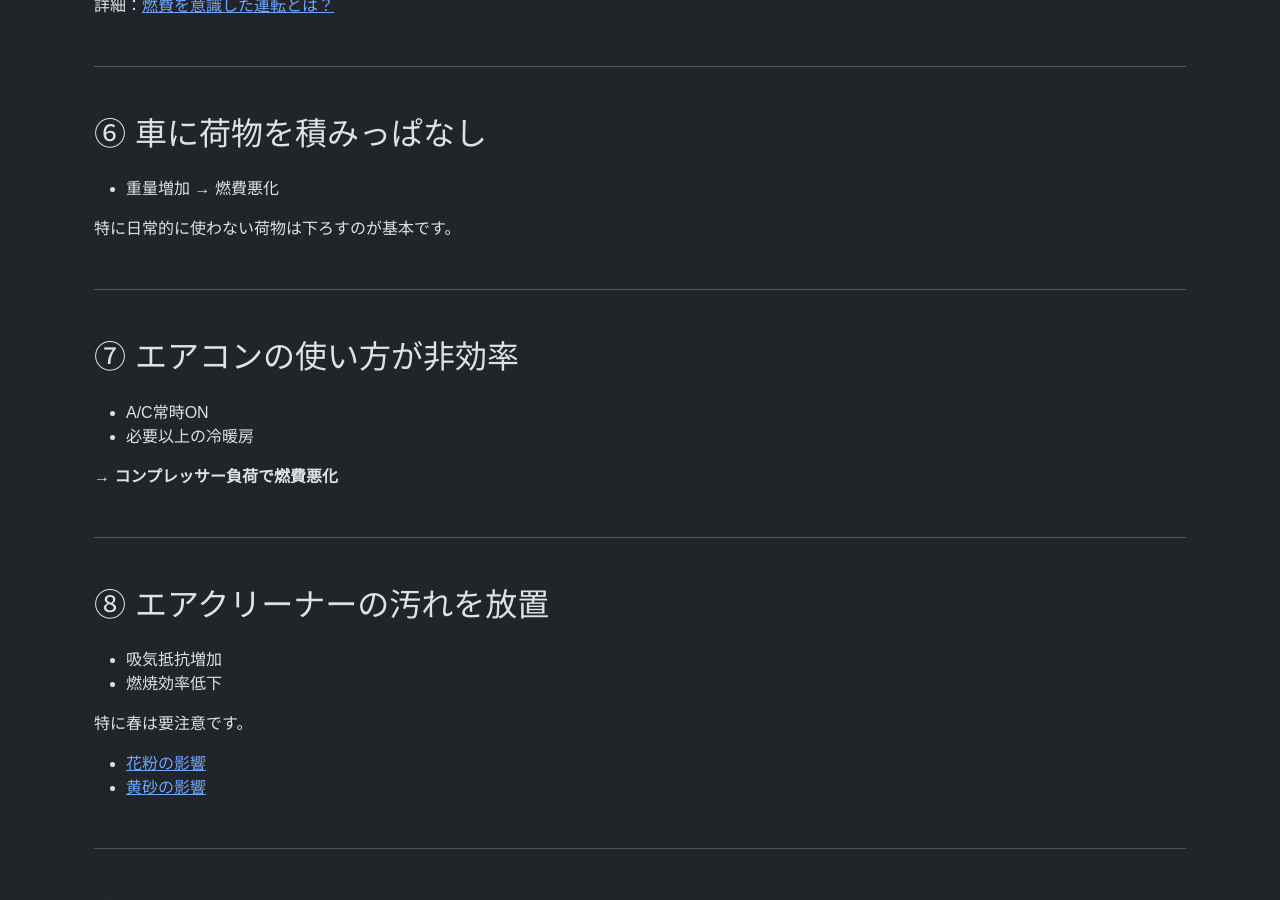
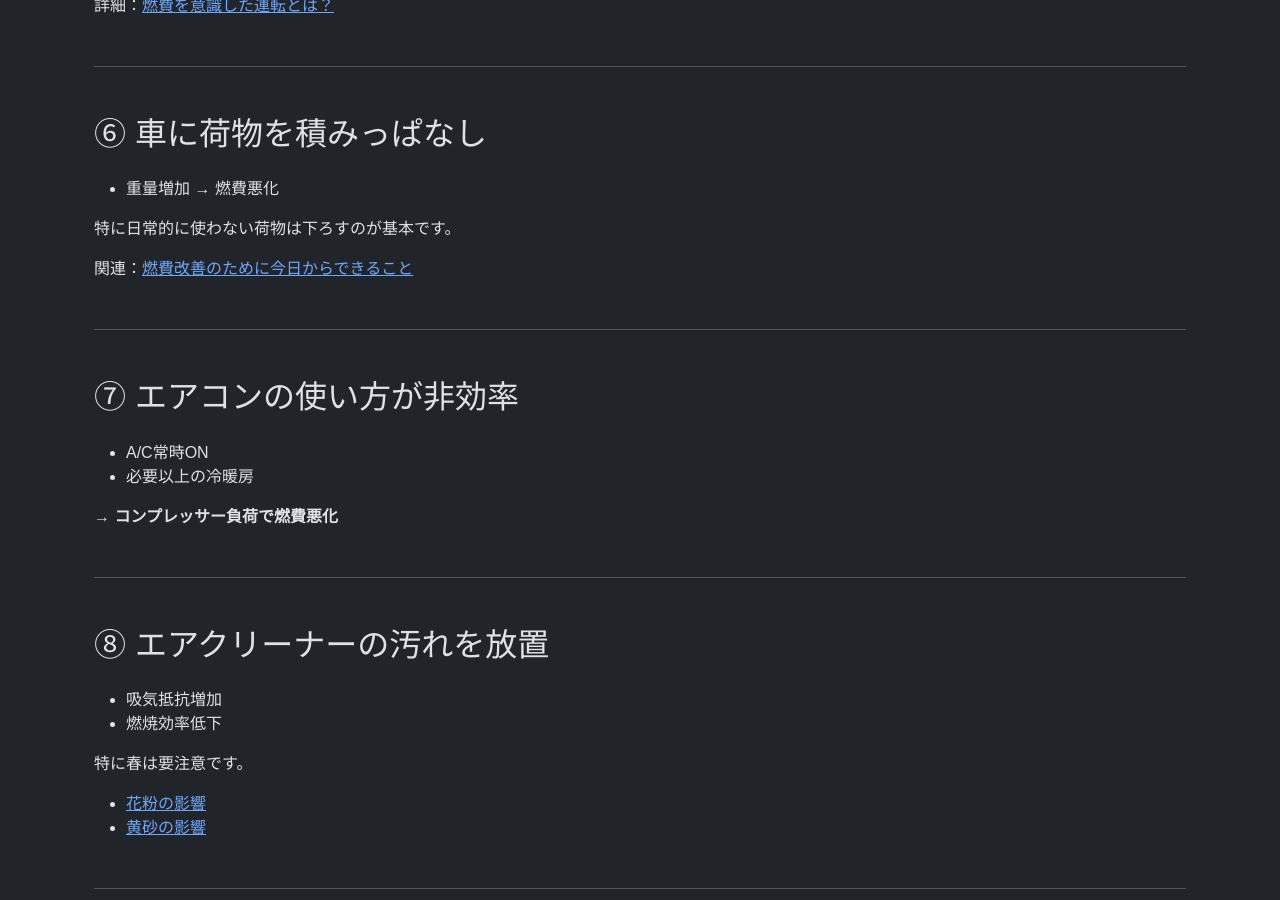
Before and after one commit to funyapar-org/fuel-lab, a Jekyll site: the page built from _knowledge/beginner-fuel-economy-mistakes.md, in a window 1280 px wide and 900 px high, scrolled down 1787 px. Built offline with Jekyll 4.4.1, drawn with Linux system fonts in a browser that asks for light colours.

Commit message:
beginner-fuel-economy-mistakes.md を更新

```diff
--- a/_knowledge/beginner-fuel-economy-mistakes.md
+++ b/_knowledge/beginner-fuel-economy-mistakes.md
@@ -136,6 +136,10 @@ date: 2026-03-24 16:10:00 +0900
     特に日常的に使わない荷物は下ろすのが基本です。
   </p>
 
+  <p>
+    関連：<a href="{{ site.baseurl }}/knowledge/first-action.html#:~:text=%E6%9C%9F%E5%BE%85%E3%81%A7%E3%81%8D%E3%81%BE%E3%81%99%E3%80%82-,3.%20%E4%B8%8D%E8%A6%81%E3%81%AA%E8%8D%B7%E7%89%A9%E3%82%92%E9%99%8D%E3%82%8D%E3%81%99%EF%BC%88%E8%BB%BD%E9%87%8F%E5%8C%96%EF%BC%89,-%E8%BB%8A%E4%B8%A1%E9%87%8D%E9%87%8F%E3%81%8C">燃費改善のために今日からできること</a>
+  </p>
+
   <hr class="my-5">
 
   <h2 class="mb-4">⑦ エアコンの使い方が非効率</h2>
```
